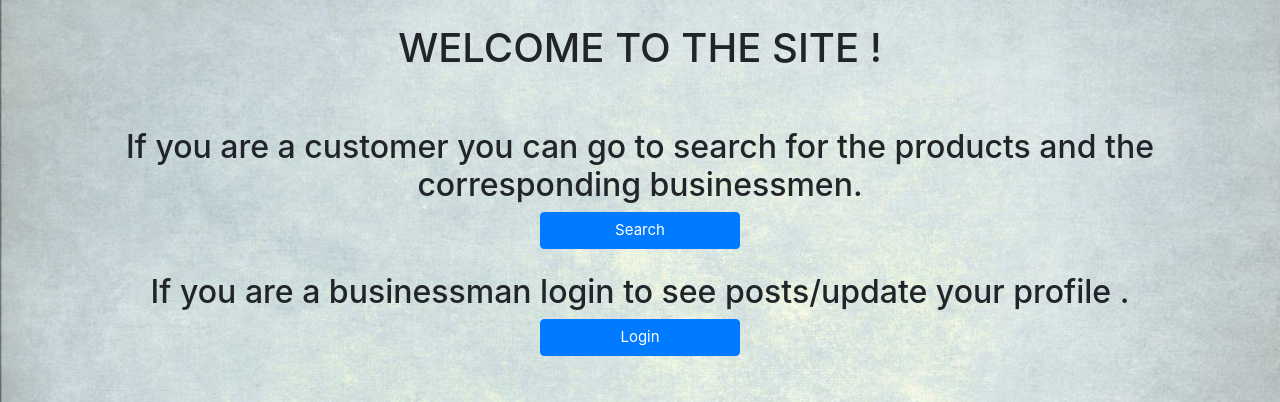
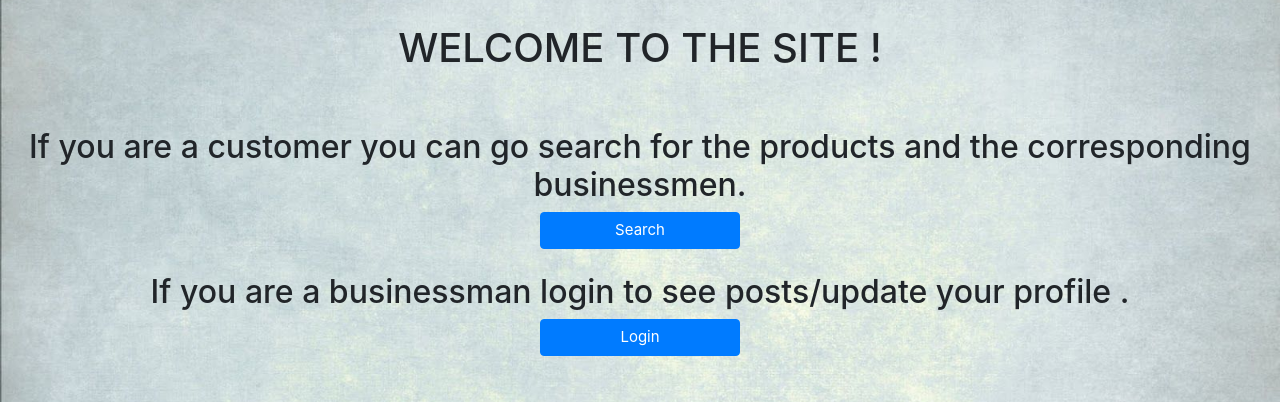
Before and after one commit to vikaskmahato/Product-Alternative, a Django app: page / in a window 1280 px wide. Shown: the part 74-476 px from the top of the page. Run offline with Django 3.2, Linux system fonts and the light colour scheme; some libraries are stand-ins or nearby versions.

Commit message:
second commit

```diff
--- a/network/accounts/templates/accounts/home.html
+++ b/network/accounts/templates/accounts/home.html
@@ -13,7 +13,7 @@
 <br>
 <br>
 <div class="text-center">
-<h2 class="text-center">If you are a customer you can go to search for the products and the corresponding businessmen.</h2>
+<h2 class="text-center">If you are a customer you can go search for the products and the corresponding businessmen.</h2>
 <a class="btn btn-primary" href="{% url 'search' %}" role="button">Search</a>
 </div>
 <br>
--- a/network/accounts/templates/accounts/login.html
+++ b/network/accounts/templates/accounts/login.html
@@ -4,7 +4,7 @@
 <link rel="stylesheet" href="{% static 'accounts/css/sign.css' %}">
 {%endblock head%}
 {%block content%}
-{{error}}
+<h2 class="text-center">{{error}}</h2>
 <div class="login-form">
     <form action="" method="POST">
         {% csrf_token %}
```
